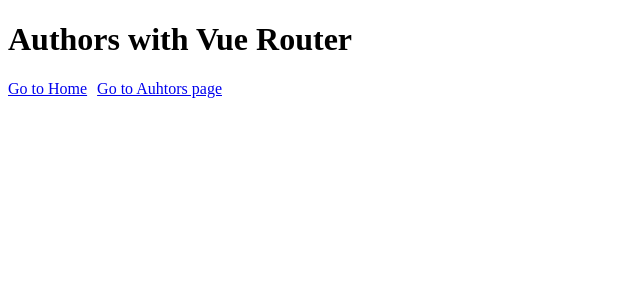
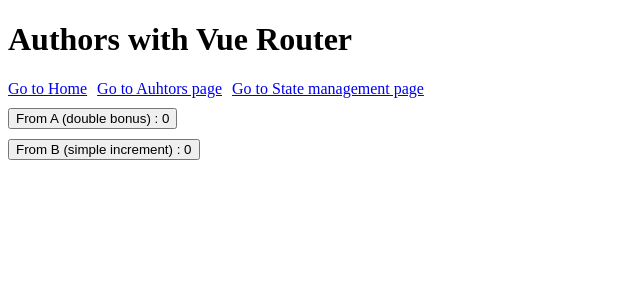
Before and after one commit to rgirodon/tse_vuejs, a Vue app: page /#/state_mgmt in a window 1280 px wide. Shown: the top 300 px of the page, without its empty margins (0-640 px from the left). Built offline with nearby package versions, Linux system fonts and the light colour scheme.

Commit message:
Implement activity 5

```diff
--- a/src/App.vue
+++ b/src/App.vue
@@ -13,6 +13,7 @@
   <nav>
     <router-link to="/">Go to Home</router-link>
     <router-link to="/authors">Go to Auhtors page</router-link>
+    <router-link to="/state_mgmt">Go to State management page</router-link>
   </nav>
   <router-view></router-view>
 </template>
--- /dev/null
+++ b/src/components/StateManagement.vue
@@ -0,0 +1,27 @@
+<script>
+import StateManagementCptA from "./StateManagementCptA.vue";
+import StateManagementCptB from "./StateManagementCptB.vue";
+
+export default {
+
+  components: {
+    StateManagementCptA,
+    StateManagementCptB,
+  }
+}
+</script>
+
+<template>
+  <div>
+    <StateManagementCptA />
+  </div>
+  <div>
+    <StateManagementCptB />
+  </div>
+</template>
+
+<style scoped>
+  div {
+    margin-top: 10px;
+  }
+</style>
--- /dev/null
+++ b/src/components/StateManagementCptA.vue
@@ -0,0 +1,20 @@
+<script>
+import { store } from '../store.js'
+
+export default {
+  data() {
+    return {
+      store
+    }
+  }
+}
+</script>
+
+<template>
+    <button @click="store.incrementDouble()">
+        From A (double bonus) : {{ store.count }}
+    </button>
+</template>
+
+<style scoped>
+</style>
--- /dev/null
+++ b/src/components/StateManagementCptB.vue
@@ -0,0 +1,20 @@
+<script>
+import { store } from '../store.js'
+
+export default {
+  data() {
+    return {
+      store
+    }
+  }
+}
+</script>
+
+<template>
+    <button @click="store.incrementSimple()">
+        From B (simple increment) : {{ store.count }}
+    </button>
+</template>
+
+<style scoped>
+</style>
--- a/src/main.js
+++ b/src/main.js
@@ -3,10 +3,12 @@
 import App from './App.vue'
 import HomeComponent from './components/HomeComponent.vue';
 import AuthorsComponent from './components/AuthorsComponent.vue';
+import StateManagementComponent from './components/StateManagement.vue';
 
 const routes = [
   { path: '/', component: HomeComponent },
   { path: '/authors', component: AuthorsComponent },
+  { path: '/state_mgmt', component: StateManagementComponent },
 ]
 
 const router = createRouter({
--- /dev/null
+++ b/src/store.js
@@ -0,0 +1,11 @@
+import { reactive } from 'vue'
+
+export const store = reactive({
+  count: 0,
+  incrementSimple() {
+    this.count++;
+  },
+  incrementDouble() {
+    this.count = this.count + 2;
+  },
+})
```
